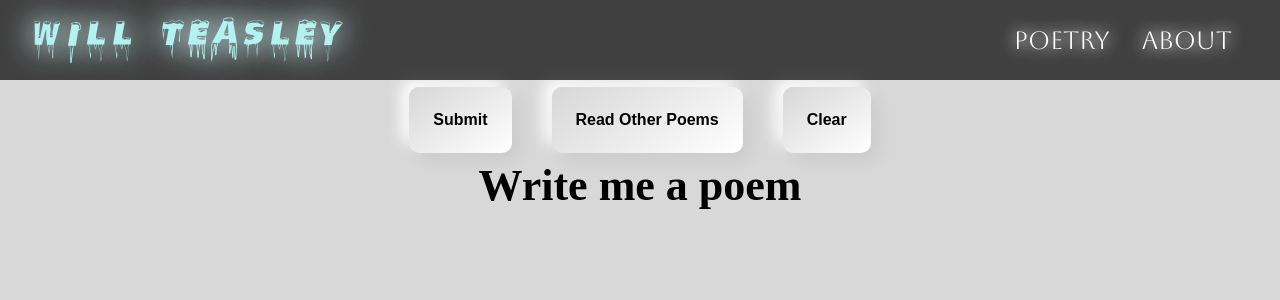
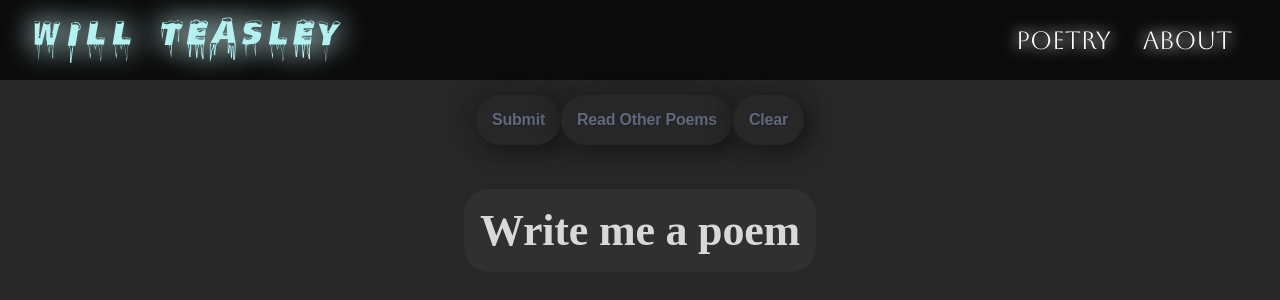
Before and after one commit to teasleyw/Portfolio-Client, a React (Create React App) app: page /Poetry in a window 1280 px wide. Shown: the top 300 px of the page. Built offline with nearby package versions, Linux system fonts and the light colour scheme.

Commit message:
Updated Poetry Page

```diff
--- a/src/Components/Button/NeumorphicButton.scss
+++ b/src/Components/Button/NeumorphicButton.scss
@@ -1,172 +1,76 @@
-$background: #ededed;
-$background-shadow: #c9c9c9;
-$elevation-xs: 4px;
-$elevation-s: 8px;
-$elevation-m: 12px;
-$elevation-l: 16px;
-$elevation-xl: 20px;
+$ruler: 16px;
+$white: #feeeee;
+$color-bg: #272727;
+$color-shadow: #141414;
+$color-white: #212121;
 
-body {
-  background-color: #ededed;
+body, html {
+  background-color:$color-bg;
 }
 
-@mixin pressed($distance) {
-  $distance-inverted: $distance * -1;
-  background: $background;
-  box-shadow: inset $distance $distance ($distance * 2) $background-shadow,
-  inset $distance-inverted $distance-inverted ($distance * 2) #ffffff;
+h1 {
+  color: white;
 }
 
-@mixin convex($distance) {
-  $distance-inverted: $distance * -1;
-  background: linear-gradient(145deg, #fefefe, #d5d5d5);
-  box-shadow: $distance $distance ($distance * 2) #c9c9c9,
-  $distance-inverted $distance-inverted ($distance * 2) #ffffff;
+body, p, input, select, textarea, button {
+    font-family: 'Montserrat', sans-serif;
+    letter-spacing: -0.2px;
+    font-size: $ruler;
 }
 
-@mixin concave($distance) {
-  $distance-inverted: $distance * -1;
-  background: linear-gradient(145deg, #d7d7d7, #ffffff);
-  box-shadow: $distance $distance ($distance * 2) #cbcbcb,
-  $distance-inverted $distance-inverted ($distance * 2) #ffffff;
+
+button, input {
+  border: 0;
+  outline: 0;
+  font-size: $ruler;
+  border-radius: $ruler*20;
+  padding: $ruler;
+  background-color:$color-bg;
+  text-shadow: 1px 1px 0 $color-white;
 }
 
-@mixin flat($distance) {
-  $distance-inverted: $distance * -1;
-  background: $background;
-  box-shadow: $distance $distance ($distance * 2) #cbcbcb,
-  $distance-inverted $distance-inverted ($distance * 2) #ffffff;
+
+
+button {
+  color:#61677C;
+  font-weight: bold;
+  box-shadow: -5px -5px 20px $color-white,  5px 5px 20px $color-shadow;
+  transition: all 0.2s ease-in-out;
+  cursor: pointer;
+  font-weight: 600;
+
+  &:hover {
+    box-shadow: -2px -2px 5px $color-white, 2px 2px 5px $color-shadow;
   }
 
-button {
-  padding: 24px;
-  margin: 20px;
-  outline: none;
-  border: none;
-  border-radius: 10px;
-  font-size: 16px;
-  font-weight: 600;
-  transition: 0.3s all ease;
-  cursor: pointer;
-  height: fit-content;
-  background: $background;
+  &:active {
+    box-shadow: inset 1px 1px 2px $color-shadow, inset -1px -1px 2px $color-white;
   }
 
-.pressed {
-  @include pressed($elevation-xs);
+  .icon {
+    margin-right: $ruler/2;
   }
 
-.convex {
-  @include convex($elevation-xs);
-}
+  &.unit {
+    border-radius: $ruler/2;
+    line-height: 0;
+    width: $ruler*3;
+    height: $ruler*3;
+    display:inline-flex;
+    justify-content: center;
+    align-items:center;
+    margin: 0 $ruler/2;
+    font-size: $ruler*1.2;
 
-.concave {
-  @include concave($elevation-xs);
-}
-
-.flat {
-  @include flat($elevation-xs);
-}
-
-.button.primary {
-  @include concave($elevation-s);
-  &:hover {
-    @include concave($elevation-m);
-  }
-  &:focus {
-    @include concave($elevation-m);
-  }
-  &:active {
-    @include concave($elevation-xs);
+    .icon {
+      color: #5372fe;
+      margin-right: 0;
     }
   }
 
-.button.inverted {
-  &:not(:active):hover {
-    @include concave($elevation-xs);
-  }
-  &:not(:active):focus {
-    @include concave($elevation-xs);
-  }
-  &:active {
-    @include concave(2px);
+  &.red {
+    display: block;
+    width: 100%;
+    color:$white;
   }
 }
-
-.rounded {
-  border-radius: 50%;
-  height: 100px;
-  width: 100px;
-  padding: 0;
-}
-
-.example {
-  display: flex;
-  flex-direction: row;
-  justify-content: center;
-  align-items: center;
-}
-
-.card {
-  @include flat($elevation-xs);
-}
-
-/* Template Style */
-
-body {
-  font-family: "Open Sans", sans-serif;
-  margin: 0;
-}
-
-.chris2cant-header {
-  display: flex;
-  flex-direction: column;
-  justify-content: center;
-  align-items: center;
-  margin: 24px 16px;
-}
-
-.by {
-  font-weight: 300;
-  color: rgba(0, 0, 0, 0.3);
-}
-
-h1 {
-  text-align: center;
-  margin: 0;
-}
-
-h2 {
-  margin: 0 0 16px;
-  font-weight: 600;
-}
-
-.card {
-  display: flex;
-  flex-direction: column;
-  padding: 24px;
-  border-radius: 4px;
-  margin: 8px;
-}
-
-@import url("https://fonts.googleapis.com/css?family=Open+Sans:300,400,700&display=swap");
-
-.row, .flex, .column {
-  display: flex;
-}
-
-.row {
-  flex-direction: row;
-}
-
-.column {
-  flex-direction: column;
-}
-
-.row.vertical-center, .column.horizontal-center {
-  align-items: center;
-}
-
-.row.horizontal-center, .column.vertical-center {
-  justify-content: center;
-}
--- a/src/Pages/PoetryPage/PoetryPage.jsx
+++ b/src/Pages/PoetryPage/PoetryPage.jsx
@@ -1,14 +1,17 @@
 import React, {useEffect, useRef, useState} from "react";
-import {ButtonContainer, Poem, PoemContainer, PoetryPageContainer} from "./PoetryPageStyled";
+import {ButtonContainer, Poem, PoemAuthor, PoemTitle, PoemContainer, PoetryPageContainer} from "./PoetryPageStyled";
 import Header from "../../Components/Header/Header";
 import NeuMorphicButton from "../../Components/Button/NeumorphicButton";
 import Modal from "../../Components/Modal/Modal";
 import {updatePoemContent} from "../../redux/app-state-slice";
 import {SuitAndTie} from "../../utils/poems.js"
+import {ColterWallDevil} from "../../utils/poemObjects.js"
 
 
 function PoetryPage({dispatch,customerData}) {
     const [poemHTML, setPoem] = useState("Write me a poem")
+     const [poemTitle, setPoemTitle] = useState("")
+      const [poemAuthor, setAuthor] = useState("")
     const [changeState, setChangeState] = useState(0)
     const [showModal, setShowModal] = useState(false)
     let poem = ""
@@ -19,6 +22,8 @@ function PoetryPage({dispatch,customerData}) {
 
     };
     const clearFunction = () => {
+        setAuthor("")
+        setPoemTitle("")
         if (changeState % 2 === 1) {
             setPoem("Roses Are Red....")
         } else {
@@ -38,8 +43,12 @@ function PoetryPage({dispatch,customerData}) {
     }
     const randomPoem = () => {
             if (changeState % 2 === 1) {
-                setPoem(SuitAndTie)
+                setAuthor("by: " + ColterWallDevil.author)
+                setPoemTitle(ColterWallDevil.title)
+                setPoem(ColterWallDevil.poem)
             } else {
+                setAuthor("")
+                setPoemTitle("")
                 setPoem("Believe In Yourself, Because I Believe in you.")
             }
             setChangeState(changeState + 1)
@@ -67,6 +76,15 @@ function PoetryPage({dispatch,customerData}) {
                 <PoemContainer>
                     <PoemLogic onChange={handleChangePoem}>
                         <Poem>
+                        {poemTitle != "" &&
+                            <>
+                            <PoemTitle> {poemTitle} </PoemTitle>
+                            <br/>
+                            <PoemAuthor> {poemAuthor} </PoemAuthor>
+                            <br/>
+                            <br/>
+                            </>
+                            }
                             {poemHTML}
                         </Poem>
                     </PoemLogic>
--- a/src/Pages/PoetryPage/PoetryPageStyled.jsx
+++ b/src/Pages/PoetryPage/PoetryPageStyled.jsx
@@ -1,8 +1,13 @@
 import styled from 'styled-components';
 
 
-const backgroundColor = "#D8D8D8";
-const poemColor = "#000"
+//const backgroundColor = "#D8D8D8";
+const backgroundColor = "#272727";
+//const poemColor = "#000"
+const poemColor = "#D8D8D8"
+const poemTitleColor = "rgb(255, 253, 208)"
+const poemAuthorColor = "rgb(255, 253, 208)"
+
 
 export const PoetryPageContainer = styled.div`
   background: ${backgroundColor};
@@ -12,6 +17,7 @@ export const PoetryPageContainer = styled.div`
   min-height: 140vh;
   overflow: hidden;
   position: absolute;
+  align-items: center;
   top: 0;
   left: 0;
   opacity: ${props => props.opacity};
@@ -22,8 +28,38 @@ export const PoemContainer = styled.div`
   display: flex;
   align-items: center;
   justify-content: center;
+  @media screen and (max-width: 960px) {
+      font-size: 25px;
+  }
+  @media screen and (max-width: 350px) {
+  }
+`
+export const PoemTitle = styled.div`
+    color: ${poemTitleColor};
+    font-size: 44px;
+    text-align: center;
+    @media screen and (max-width: 960px) {
+          font-size: 25px;
+      }
+      @media screen and (max-width: 350px) {
+                     font-size: 18px;
+           }
+`
+export const PoemAuthor = styled.div`
+    color: ${poemAuthorColor};
+    font-size: 44px;
+    text-align: center;
+    @media screen and (max-width: 960px) {
+          font-size: 25px;
+      }
+      @media screen and (max-width: 350px) {
+                     font-size: 18px;
+           }
 `
 export const Poem = styled.h1`
+    background: #303030;
+    border-radius: 25px;
+    padding: 1rem;
     color: ${poemColor};
     font-size: 44px;
     text-align: center;
@@ -31,6 +67,15 @@ export const Poem = styled.h1`
     outline: none;
     font-family: 'Maitree', serif;
     white-space: pre;
+    white-space: pre-wrap;
+    @media screen and (max-width: 960px) {
+          font-size: 20px;
+          width: 90vw;
+     }
+     @media screen and (max-width: 350px) {
+               font-size: 13px;
+               width: 90vw;
+     }
 `
 export const ButtonContainer = styled.div`
   width: 100vw;
--- a/src/utils/constants.js
+++ b/src/utils/constants.js
@@ -1,4 +1,4 @@
 export const submitPoemEndpoint = "/submitPoem"
 export const CareerText = "I began my Career mainly developing web applications, at Ford Credit and Norma Group. I Have grown to really enjoy using React, and in my free time if Im developing anything I use React with springboot backend. I continued my career at Fedex which mostly composed of migrating legacy Java applications to the cloud. my part in this process mainly consisted of Adding okta security to the main legacy application and adapter applications that have been connected to it over the years. "
-
+export const altBackgroundColor = "rgb(255, 253, 208)"
 export const GuitarText = "I Began Playing guitar a few years ago and fell in love, When i am not working I am playing guitar and learning new songs. I really enjoy the infinite learning you can do with music. I hope one day to be able to work my day job during the week and go entertain and play music on the weekends. (and be paid for it, haha)"
--- /dev/null
+++ b/src/utils/poemObjects.js
@@ -0,0 +1,6 @@
+import {SuitAndTie} from "./poems.js"
+export const ColterWallDevil = {
+    author : "Colter Wall",
+    title : "Devil Wears A Suit and Tie",
+    poem : SuitAndTie
+}
```
Also changed, not shown: src/utils/poems.js (line endings or trailing spaces). Lines whose indentation alone changed are shown as unchanged.
